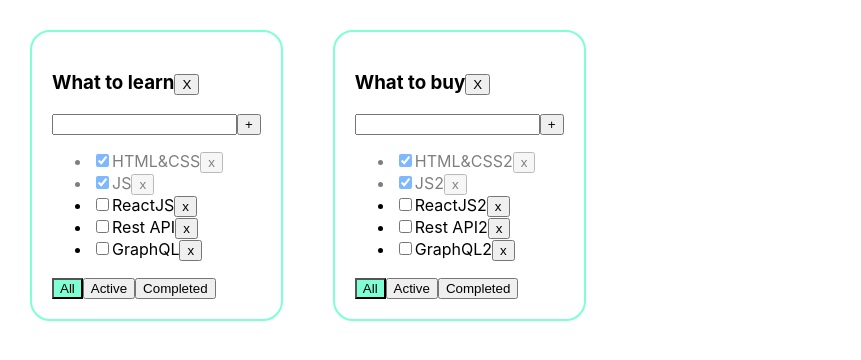
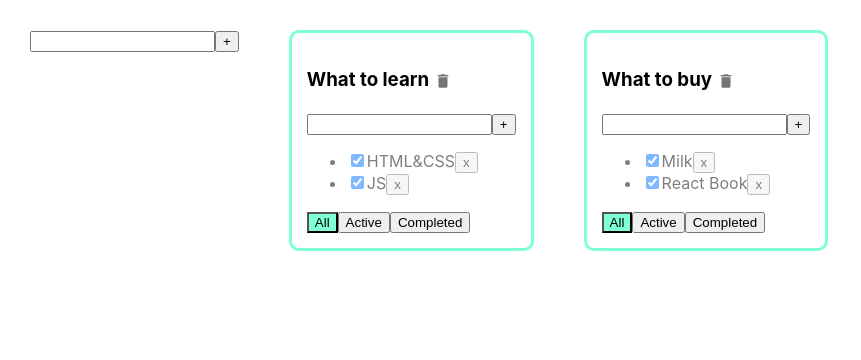
Before and after one commit to Wowaxur/todolist-02-sprint-onlinelessons, a React (Create React App) app: page / in a window 1280 px wide. Shown: the top 360 px of the page, without its empty margins (0-861 px from the left). Built offline with nearby package versions, Linux system fonts and the light colour scheme.

Commit message:
09.01.2024 online lesson 02 sprint

```diff
--- a/package.json
+++ b/package.json
@@ -3,6 +3,11 @@
   "version": "0.1.0",
   "private": true,
   "dependencies": {
+    "@emotion/react": "^11.11.3",
+    "@emotion/styled": "^11.11.0",
+    "@mui/icons-material": "^5.15.3",
+    "@mui/material": "^5.15.3",
+    "@mui/styled-engine-sc": "^6.0.0-alpha.11",
     "@testing-library/jest-dom": "^5.17.0",
     "@testing-library/react": "^13.4.0",
     "@testing-library/user-event": "^13.5.0",
@@ -13,6 +18,7 @@
     "react": "^18.2.0",
     "react-dom": "^18.2.0",
     "react-scripts": "5.0.1",
+    "styled-components": "^6.1.8",
     "typescript": "^4.9.5",
     "web-vitals": "^2.1.4"
   },
--- /dev/null
+++ b/src/AddItemForm.tsx
@@ -0,0 +1,46 @@
+import React, {ChangeEvent, KeyboardEvent, useState} from 'react';
+
+type AddItemFormProps ={
+    callBack: (title: string) => void
+
+}
+
+const AddItemForm = (props: AddItemFormProps) => {
+    let [title, setTitle] = useState("")
+    let [error, setError] = useState<string | null>(null)
+
+    const addTask = () => {
+        let newTitle = title.trim();
+        if (newTitle !== "") {
+            props.callBack(newTitle);
+            setTitle("");
+        } else {
+            setError("Title is required");
+        }
+    }
+
+    const onChangeHandler = (e: ChangeEvent<HTMLInputElement>) => {
+        // @ts-ignore
+        setTitle(e.currentTarget.value)
+    }
+
+    const onKeyPressHandler = (e: KeyboardEvent<HTMLInputElement>) => {
+        setError(null);
+        if (e.charCode === 13) {
+            addTask();
+        }
+    }
+    return (
+        <div>
+            <input value={title}
+                   onChange={onChangeHandler}
+                   onKeyPress={onKeyPressHandler}
+                   className={error ? "error" : ""}
+            />
+            <button onClick={addTask}>+</button>
+            {error && <div className="error-message">{error}</div>}
+        </div>
+    );
+};
+
+export default AddItemForm;
--- a/src/App.css
+++ b/src/App.css
@@ -11,7 +11,11 @@
 .error {
   border: red 1px solid;
 }
-
+.Todolist{
+  border: 3px solid aquamarine;
+  border-radius: 10px;
+  padding: 15px;
+}
 .error-message {
   color: red;
 }
@@ -23,8 +27,3 @@
 .is-done {
   opacity: 0.5;
 }
-.todolist{
-  border: 2px solid aquamarine;
-  padding: 20px;
-  border-radius: 20px;
-}
--- a/src/App.tsx
+++ b/src/App.tsx
@@ -1,97 +1,143 @@
 import React, {useState} from 'react';
 import './App.css';
-import {Todolist} from './Todolist';
+import {TaskType, Todolist} from './Todolist';
 import {v1} from 'uuid';
+import AddItemForm from "./AddItemForm";
 
 export type FilterValuesType = "all" | "active" | "completed";
-type todolistsType = { id: string, title: string, filter: FilterValuesType }
+type TodolistType = {
+    id: string
+    title: string
+    filter: FilterValuesType
+}
+
+type TasksStateType = {
+    [key: string]: Array<TaskType>
+}
+
 
 function App() {
-    let todolistID1 = v1();//'98997t57gyg788u89'
-    let todolistID2 = v1();
+    let todolistId1 = v1();
+    let todolistId2 = v1();
 
-
-    let [todolists, setTodolists] = useState<Array<todolistsType>>([
-        {id: todolistID1,
-            title: 'What to learn',
-            filter: 'all',
-        },
-        {id: todolistID2, title: 'What to buy', filter: 'all'},
+    let [todolists, setTodolists] = useState<Array<TodolistType>>([
+        {id: todolistId1, title: "What to learn", filter: "all"},
+        {id: todolistId2, title: "What to buy", filter: "all"}
     ])
 
-    let [tasks, setTasks] = useState({
-        [todolistID1]: [
+    let [tasks, setTasks] = useState<TasksStateType>({
+        [todolistId1]: [
             {id: v1(), title: "HTML&CSS", isDone: true},
-            {id: v1(), title: "JS", isDone: true},
-            {id: v1(), title: "ReactJS", isDone: false},
-            {id: v1(), title: "Rest API", isDone: false},
-            {id: v1(), title: "GraphQL", isDone: false},
+            {id: v1(), title: "JS", isDone: true}
         ],
-        [todolistID2]: [
-            {id: v1(), title: "HTML&CSS2", isDone: true},
-            {id: v1(), title: "JS2", isDone: true},
-            {id: v1(), title: "ReactJS2", isDone: false},
-            {id: v1(), title: "Rest API2", isDone: false},
-            {id: v1(), title: "GraphQL2", isDone: false},
+        [todolistId2]: [
+            {id: v1(), title: "Milk", isDone: true},
+            {id: v1(), title: "React Book", isDone: true}
         ]
     });
 
-    console.log(tasks[todolistID2])
-    // let [tasks, setTasks] = useState([
-    //     {id: v1(), title: "HTML&CSS", isDone: true},
-    //     {id: v1(), title: "JS", isDone: true},
-    //     {id: v1(), title: "ReactJS", isDone: false},
-    //     {id: v1(), title: "Rest API", isDone: false},
-    //     {id: v1(), title: "GraphQL", isDone: false},
-    // ]);
-    //  let [filter, setFilter] = useState<FilterValuesType>("all");
-    function removeTask(todolistID: string, taskID: string) {
-        setTasks({...tasks,[todolistID]:tasks[todolistID].filter(el=>el.id!==taskID)})
-        // let filteredTasks = tasks.filter(t => t.id != id);
-        // setTasks(filteredTasks);
+
+    function removeTask(id: string, todolistId: string) {
+        //достанем нужный массив по todolistId:
+        let todolistTasks = tasks[todolistId];
+        // перезапишем в этом объекте массив для нужного тудулиста отфилтрованным массивом:
+        tasks[todolistId] = todolistTasks.filter(t => t.id !== id);
+        // засетаем в стейт копию объекта, чтобы React отреагировал перерисовкой
+        setTasks({...tasks});
     }
 
-    function addTask(todolistID: string, title: string) {
-        let newTask = {id: v1(), title: title, isDone: false};
-        setTasks({...tasks, [todolistID]: [newTask, ...tasks[todolistID]]})
+    function addTask(title: string, todolistId: string) {
+        let task = {id: v1(), title: title, isDone: false};
+        //достанем нужный массив по todolistId:
+        let todolistTasks = tasks[todolistId];
+        // перезапишем в этом объекте массив для нужного тудулиста копией, добавив в начало новую таску:
+        tasks[todolistId] = [task, ...todolistTasks];
+        // засетаем в стейт копию объекта, чтобы React отреагировал перерисовкой
+        setTasks({...tasks});
     }
 
-
-    function changeStatus(todolistID: string, taskId: string, isDone: boolean) {
-        // console.log({...tasks,[todolistID]:tasks[todolistID].map(el=>el.id===taskId ? {...el,isDone} :el)})
-        setTasks({...tasks, [todolistID]: tasks[todolistID].map(el => el.id === taskId ? {...el, isDone:isDone} : el)})
+    function changeStatus(id: string, isDone: boolean, todolistId: string) {
+        //достанем нужный массив по todolistId:
+        let todolistTasks = tasks[todolistId];
+        // найдём нужную таску:
+        let task = todolistTasks.find(t => t.id === id);
+        //изменим таску, если она нашлась
+        if (task) {
+            task.isDone = isDone;
+            // засетаем в стейт копию объекта, чтобы React отреагировал перерисовкой
+            setTasks({...tasks});
+        }
     }
 
-    function changeFilter(todolistID: string, value: FilterValuesType) {
-        setTodolists(todolists.map(el => el.id === todolistID ? {...el, filter: value} : el))
+    function changeFilter(value: FilterValuesType, todolistId: string) {
+        let todolist = todolists.find(tl => tl.id === todolistId);
+        if (todolist) {
+            todolist.filter = value;
+            setTodolists([...todolists])
+        }
     }
 
-    const removeTodolist = (todolistID: string) => {
-        setTodolists(todolists.filter(el=>el.id!==todolistID))
-        delete tasks[todolistID]
+    function removeTodolist(id: string) {
+        // засунем в стейт список тудулистов, id которых не равны тому, который нужно выкинуть
+        setTodolists(todolists.filter(tl => tl.id !== id));
+        // удалим таски для этого тудулиста из второго стейта, где мы храним отдельно таски
+        delete tasks[id]; // удаляем св-во из объекта... значением которого являлся массив тасок
+        // засетаем в стейт копию объекта, чтобы React отреагировал перерисовкой
+        setTasks({...tasks});
     }
 
-    console.log(tasks)
+    const addTodolist = (title: string) => {
+        const newTodolist: TodolistType = {
+            id:v1(),
+            filter: 'all',
+            title,
 
+        }
+        setTodolists([newTodolist,...todolists])
+        setTasks({...tasks,
+            [newTodolist.id]: []
+        })
+    }
+
+    const updateTask = (title: string, todolistId: string, taskId: string) => {
+        setTasks({...tasks,[todolistId]:tasks[todolistId].map(el => el.id === taskId ? {...el,title} : el)})
+
+    }
+    const updateTodoTitle = (todolistId:string, title:string) => {
+        setTodolists(todolists.map(el=> el.id === todolistId ? {...el, title} : el))
+
+    }
     return (
         <div className="App">
-            {todolists.map(el => {
-                return (
-                    <Todolist
-                        key={el.id}
-                        todolistID={el.id}
-                        tasks={tasks}
-                        title={el.title}
+            <AddItemForm callBack={addTodolist}/>
+            {
+                todolists.map(tl => {
+                    let allTodolistTasks = tasks[tl.id];
+                    let tasksForTodolist = allTodolistTasks;
+
+                    if (tl.filter === "active") {
+                        tasksForTodolist = allTodolistTasks.filter(t => t.isDone === false);
+                    }
+                    if (tl.filter === "completed") {
+                        tasksForTodolist = allTodolistTasks.filter(t => t.isDone === true);
+                    }
+
+                    return <Todolist
+                        key={tl.id}
+                        id={tl.id}
+                        title={tl.title}
+                        tasks={tasksForTodolist}
                         removeTask={removeTask}
                         changeFilter={changeFilter}
                         addTask={addTask}
+                        updateTask={updateTask}
                         changeTaskStatus={changeStatus}
-                        filter={el.filter}
+                        filter={tl.filter}
+                        updateTodoTitle={updateTodoTitle}
                         removeTodolist={removeTodolist}
                     />
-                )
-            })}
-
+                })
+            }
 
         </div>
     );
--- /dev/null
+++ b/src/EditableSpan.tsx
@@ -0,0 +1,31 @@
+import React, {ChangeEvent, useState} from 'react';
+
+type EditableSpanProps = {
+    oldTitle: string
+    callBack: (newTitle: string)=>void
+}
+
+export const EditableSpan = (props: EditableSpanProps) => {
+    const [edit, setEdit] = useState(false)
+    let [newTitle, setNewTitle] = useState(props.oldTitle)
+
+
+    const editFoo = () => {
+        setEdit(!edit)
+        if (edit)EditTask()
+
+    }
+    const EditTask = () => {
+        props.callBack(newTitle)
+    }
+
+    const onChangeHandler = (e: ChangeEvent<HTMLInputElement>) => {
+        // @ts-ignore
+        setNewTitle(e.currentTarget.value)
+    }
+    return (
+        edit
+            ? <input value={newTitle} onBlur={editFoo} autoFocus onChange={onChangeHandler}/>
+            :<span onDoubleClick={editFoo}>{props.oldTitle}</span>
+    );
+};
--- a/src/Todolist.tsx
+++ b/src/Todolist.tsx
@@ -1,92 +1,70 @@
-import React, {ChangeEvent, KeyboardEvent, useState} from 'react';
+import React, {ChangeEvent} from 'react';
 import {FilterValuesType} from './App';
+import AddItemForm from "./AddItemForm";
+import {EditableSpan} from "./EditableSpan";
+import DeleteIcon from '@mui/icons-material/Delete';
+import IconButton from '@mui/material/IconButton/IconButton';
 
-type TaskType = {
+
+export type TaskType = {
     id: string
     title: string
     isDone: boolean
 }
 
 type PropsType = {
-    todolistID: string
+    id: string
     title: string
-    tasks: {[key: string]: Array<TaskType>} // here you're expecting tasks prop
-    removeTask: (todolistID: string, taskId: string) => void
-    changeFilter: (todolistID: string, value: FilterValuesType) => void
-    addTask: (todolistID: string, title: string) => void
-    changeTaskStatus: (todolistID: string, taskId: string, isDone: boolean) => void
+    tasks: Array<TaskType>
+    removeTask: (taskId: string, todolistId: string) => void
+    changeFilter: (value: FilterValuesType, todolistId: string) => void
+    addTask: (title: string, todolistId: string) => void
+    changeTaskStatus: (id: string, isDone: boolean, todolistId: string) => void
+    updateTask: (title: string, todolistId: string, taskId: string) => void
+    removeTodolist: (id: string) => void
+    updateTodoTitle: (title: string, todolistId: string,) => void
     filter: FilterValuesType
-    removeTodolist: (todolistID: string) => void
 }
 
 export function Todolist(props: PropsType) {
-    let tasksForTodolist = props.tasks[props.todolistID];
-
-    if (props.filter === "active") {
-        tasksForTodolist = props.tasks[props.todolistID].filter(t => t.isDone === false);
-    }
-    if (props.filter === "completed") {
-        tasksForTodolist = props.tasks[props.todolistID].filter(t => t.isDone === true);
+    const addTask = (title: string) => {
+        props.addTask(title, props.id)
     }
 
-    let [title, setTitle] = useState("")
-    let [error, setError] = useState<string | null>(null)
+    const updateTitleHandler = (title: string) => {
+        props.updateTodoTitle(title, props.id)
+    }
+    const removeTodolist = () => props.removeTodolist(props.id)
 
-    const addTask = () => {
-        if (title.trim() !== "") {
-            props.addTask(props.todolistID, title.trim());
-            setTitle("");
-        } else {
-            setError("Title is required");
-        }
-    }
+    const onAllClickHandler = () => props.changeFilter("all", props.id);
+    const onActiveClickHandler = () => props.changeFilter("active", props.id);
+    const onCompletedClickHandler = () => props.changeFilter("completed", props.id);
 
-    const onChangeHandler = (e: ChangeEvent<HTMLInputElement>) => {
-        setTitle(e.currentTarget.value)
-    }
-
-    const onKeyPressHandler = (e: KeyboardEvent<HTMLInputElement>) => {
-        setError(null);
-        if (e.charCode === 13) {
-            addTask();
-        }
-    }
-
-    const onAllClickHandler = () => props.changeFilter(props.todolistID, "all");
-    const onActiveClickHandler = () => props.changeFilter(props.todolistID, "active");
-    const onCompletedClickHandler = () => props.changeFilter(props.todolistID, "completed");
-
-    const removeTodolistHandler = () => {
-        props.removeTodolist(props.todolistID)
-    }
-
-    return <div className={'todolist'}>
+    return <div className={'Todolist'}>
         <h3>
-            {props.title}
-            <button onClick={removeTodolistHandler}>X</button>
+            <EditableSpan oldTitle={props.title} callBack={updateTitleHandler}/>
+            {/*<Button variant='contained' onClick={removeTodolist} size="small">x</Button>*/}
+            <IconButton onClick={removeTodolist} aria-label="delete" size="small">
+                <DeleteIcon fontSize="inherit" />
+            </IconButton>
         </h3>
-        <div>
-            <input value={title}
-                   onChange={onChangeHandler}
-                   onKeyPress={onKeyPressHandler}
-                   className={error ? "error" : ""}
-            />
-            <button onClick={addTask}>+</button>
-            {error && <div className="error-message">{error}</div>}
-        </div>
+        <AddItemForm callBack={addTask}/>
         <ul>
             {
-                tasksForTodolist.map(t => {
-                    const onClickHandler = () => props.removeTask(props.todolistID, t.id)
+                props.tasks.map(t => {
+                    const onClickHandler = () => props.removeTask(t.id, props.id)
                     const onChangeHandler = (e: ChangeEvent<HTMLInputElement>) => {
-                        props.changeTaskStatus(props.todolistID, t.id, e.currentTarget.checked);
+                        // @ts-ignore
+                        let newIsDoneValue = e.currentTarget.checked;
+                        props.changeTaskStatus(t.id, newIsDoneValue, props.id);
                     }
+                    const updateTask = (title: string) => {
+                        props.updateTask(title, props.id, t.id)
 
+                    }
                     return <li key={t.id} className={t.isDone ? "is-done" : ""}>
-                        <input type="checkbox"
-                               onChange={onChangeHandler}
-                               checked={t.isDone}/>
-                        <span>{t.title}</span>
+                        <input type="checkbox" onChange={onChangeHandler} checked={t.isDone}/>
+                        <EditableSpan callBack={updateTask} oldTitle={t.title}/>
                         <button onClick={onClickHandler}>x</button>
                     </li>
                 })
--- a/tsconfig.json
+++ b/tsconfig.json
@@ -21,6 +21,6 @@
     "jsx": "react-jsx"
   },
   "include": [
-    "src"
+    "src2"
   ]
 }
```
Also changed, not shown: 1 other file (tests, documents, lock files or other folders).
